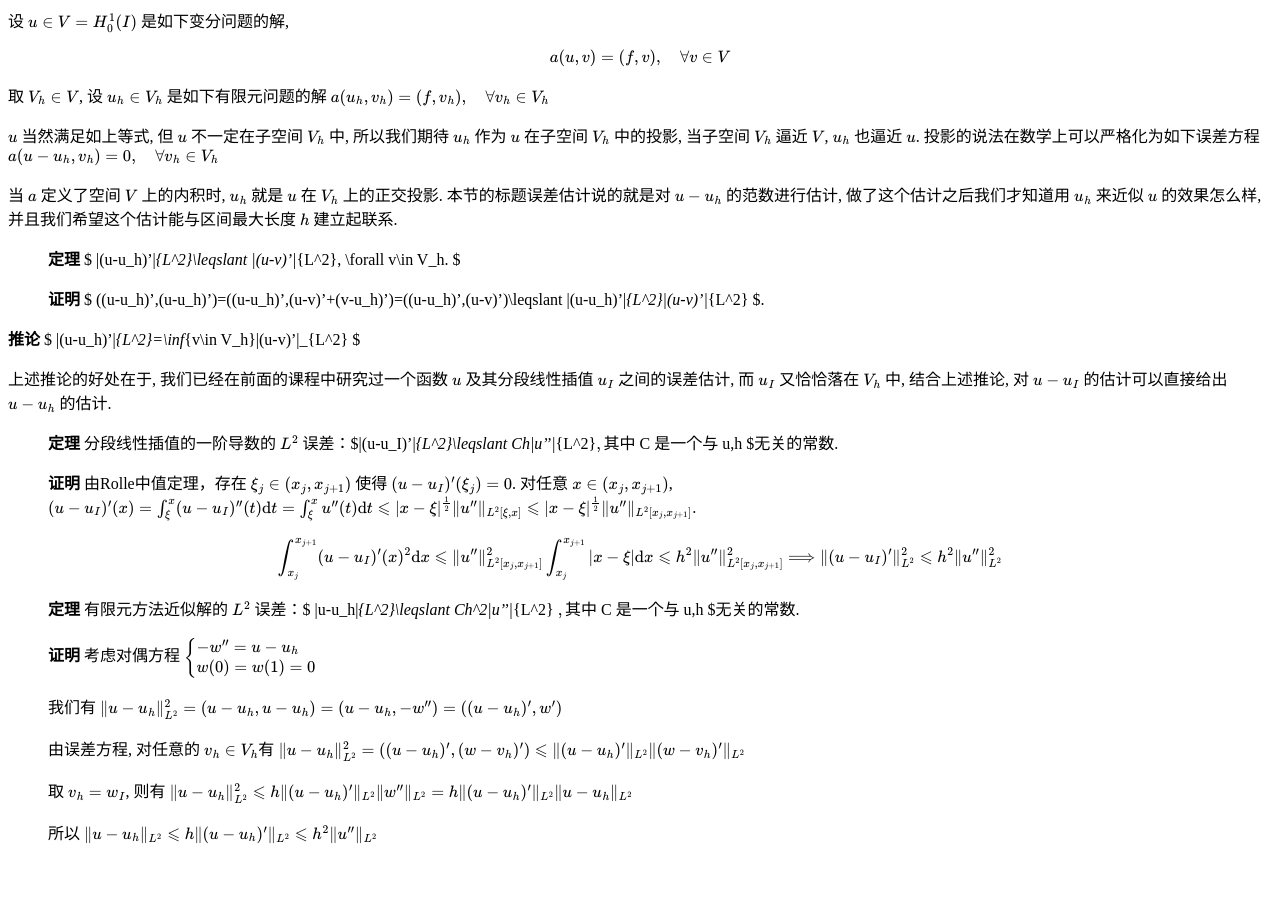
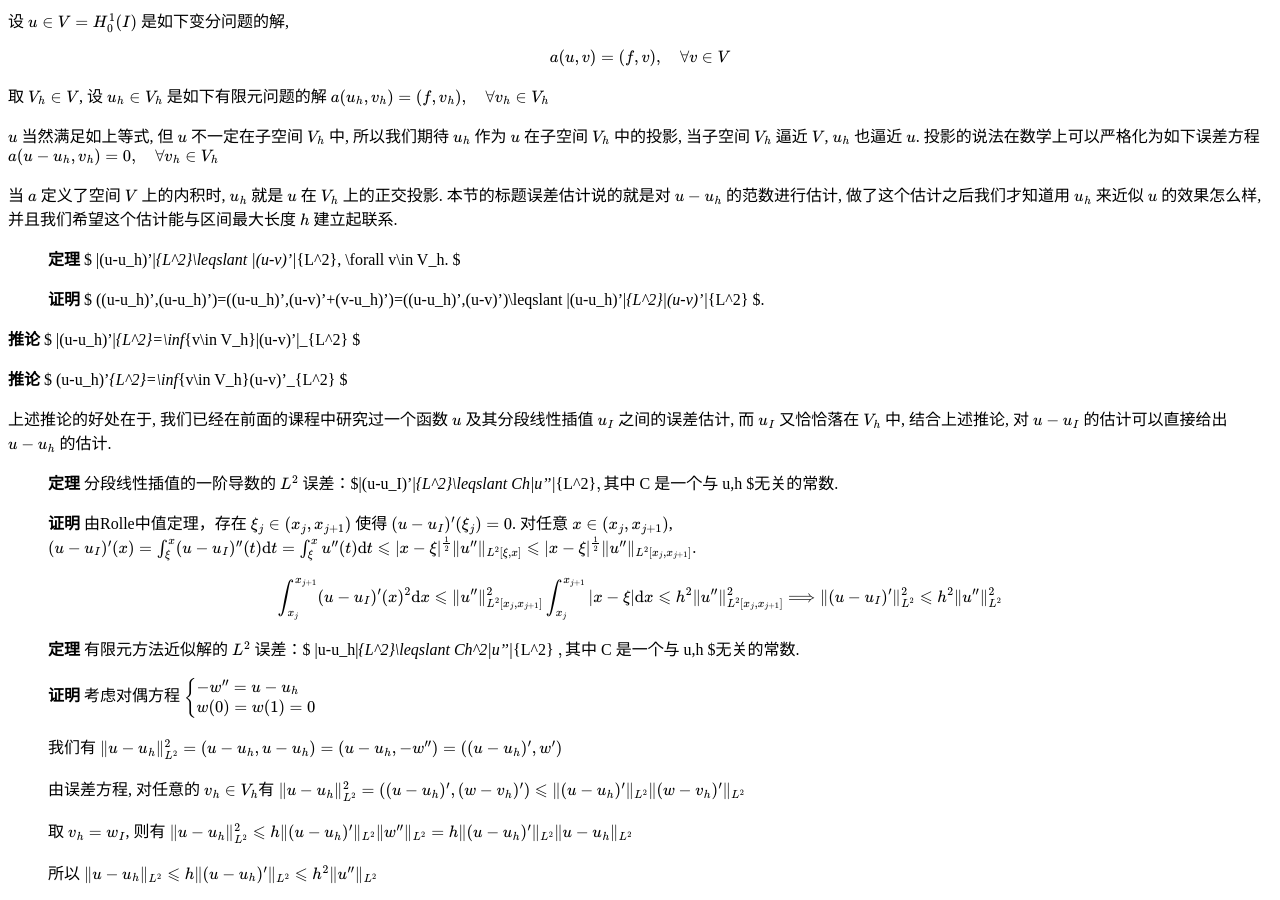
Before and after one commit to tysunseven/2024-Fall-Finite-Element-Methods, a Jekyll site: the page built from index.md, in a window 1280 px wide and 900 px high, scrolled down 5349 px. Built offline with Jekyll 4.4.1, drawn with Linux system fonts in a browser that asks for light colours; before the commit the page ends 6209 px from its top, so only the background shows below that.

Commit message:
Update index.md

```diff
--- a/index.md
+++ b/index.md
@@ -343,6 +343,8 @@ $$ a(u-u_h,v_h)=0,\quad \forall v_h\in V_h $$
 
 **推论** $ \|(u-u_h)'\|_{L^2}=\inf_{v\in V_h}\|(u-v)'\|_{L^2} $
 
+**推论** $ (u-u_h)'_{L^2}=\inf_{v\in V_h}(u-v)'_{L^2} $
+
 上述推论的好处在于, 我们已经在前面的课程中研究过一个函数 $ u $ 及其分段线性插值 $ u_I $ 之间的误差估计, 而 $ u_I $ 又恰恰落在 $ V_h $ 中, 结合上述推论, 对 $ u-u_I $ 的估计可以直接给出 $ u-u_h $ 的估计.
 
 > **定理** 分段线性插值的一阶导数的 $L^2$ 误差：$\|(u-u_I)'\|_{L^2}\leqslant Ch\|u''\|_{L^2}$, 其中 $ C $是一个与 $ u,h $无关的常数.
```
